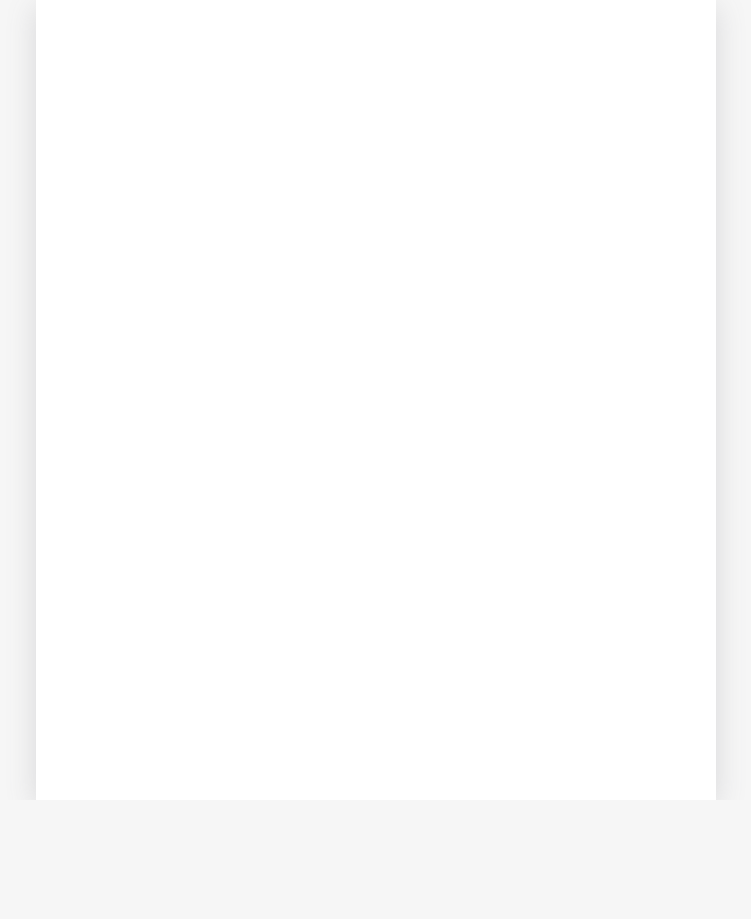
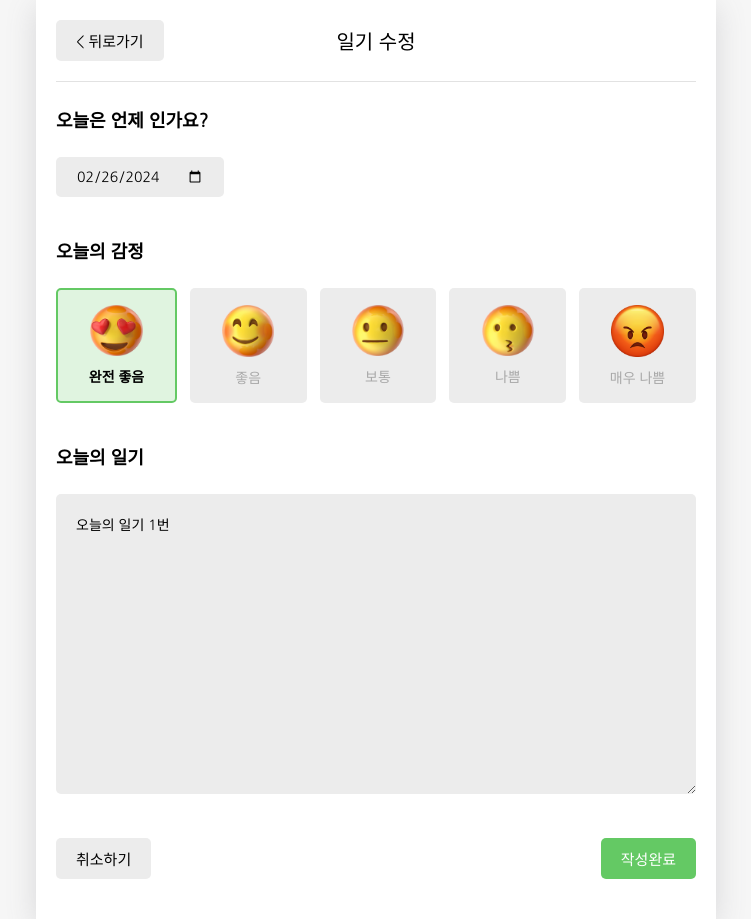
Before and after one commit to JeonggonCho/React-practice-Emotion_Diary, a React (Create React App) app in the folder emotion-diary/: page /edit/1 in a window 1280 px wide. Before the commit this address had no page. Shown: the whole page, without its empty margins (264-1015 px from the left). Before the commit the page ends 800 px from the top, so only its background shows below. Built offline with nearby package versions, Linux system fonts and the light colour scheme; the HTML template or start-up script is replaced by a standard one.

Commit message:
feature: edit_page

```diff
--- a/emotion-diary/src/App.js
+++ b/emotion-diary/src/App.js
@@ -127,7 +127,7 @@
           <Routes>
             <Route path="/" element={<Home/>}/>
             <Route path="/new" element={<New/>}/>
-            <Route path="/edit" element={<Edit/>}/>
+            <Route path="/edit/:id" element={<Edit/>}/>
             <Route path="/diary/:id" element={<Diary/>}/>
           </Routes>
         </div>
--- a/emotion-diary/src/components/DiaryEditor.js
+++ b/emotion-diary/src/components/DiaryEditor.js
@@ -1,5 +1,5 @@
 import {useNavigate} from "react-router-dom";
-import {useContext, useRef, useState} from "react";
+import {useContext, useEffect, useRef, useState} from "react";
 
 import MyHeader from "./MyHeader";
 import MyButton from "./MyButton";
@@ -38,7 +38,7 @@
   return date.toISOString().slice(0, 10);
 };
 
-const DiaryEditor = () => {
+const DiaryEditor = ({isEdit, originData}) => {
   const contentRef = useRef();
   const [content, setContent] = useState("");
   const [emotion, setEmotion] = useState(3);
@@ -48,7 +48,7 @@
     setEmotion(emotion);
   };
 
-  const {onCreate} = useContext(DiaryDispatchContext);
+  const {onCreate, onEdit} = useContext(DiaryDispatchContext);
 
   const navigate = useNavigate();
 
@@ -57,13 +57,28 @@
       contentRef.current.focus();
       return;
     }
-    onCreate(date, content, emotion);
+    if (window.confirm(isEdit ? "일기를 수정하시겠습니까?" : "새로운 일기를 작성하시겠습니까?")) {
+      if (!isEdit) {
+        onCreate(date, content, emotion);
+      } else {
+        onEdit(originData.id, date, content, emotion);
+      }
+    }
     navigate("/", {replace:true});
   };
+
+  useEffect(() => {
+    if (isEdit) {
+      setDate(getStringDate(new Date(parseInt(originData.date))));
+      setEmotion(originData.emotion);
+      setContent(originData.content);
+    }
+  }, [isEdit, originData]);
+
   return (
     <div className="DiaryEditor">
       <MyHeader
-        headText={"일기 작성"}
+        headText={isEdit ? "일기 수정" : "일기 작성"}
         leftChild={<MyButton text={"< 뒤로가기"} onClick={() => navigate(-1)}/>}
       />
       <div>
--- a/emotion-diary/src/pages/Edit.js
+++ b/emotion-diary/src/pages/Edit.js
@@ -1,33 +1,28 @@
-import {useNavigate, useSearchParams} from "react-router-dom";
+import {useNavigate, useParams} from "react-router-dom";
+import {useContext, useEffect, useState} from "react";
+import {DiaryStateContext} from "../App";
+import DiaryEditor from "../components/DiaryEditor";
 
 const Edit = () => {
+  const [originData, setOriginData] = useState();
   const navigate = useNavigate();
-  const [searchParams, setSearchParams] = useSearchParams()
+  const {id} = useParams();
+  const diaryList = useContext(DiaryStateContext);
 
-  const id = searchParams.get('id');
-  console.log('id : ', id);
-
-  const mode = searchParams.get('mode');
-  console.log('mode : ', mode);
+  useEffect(() => {
+    if (diaryList.length >= 1) {
+      const targetDiary = diaryList.find((it)=> parseInt(it.id) === parseInt(id));
+      if (targetDiary) {
+        setOriginData(targetDiary);
+      } else {
+        navigate("/", {replace:true});
+      }
+    }
+  }, [id, diaryList]);
 
   return (
     <div>
-      <h1>Edit</h1>
-      <p>이곳은 일기 수정 페이지 입니다.</p>
-      <button onClick={() => {
-        setSearchParams({who: '조정곤'})
-      }}>QS 바꾸기
-      </button>
-
-      <button onClick={() => {
-        navigate('/home')
-      }}>HOME으로 가기
-      </button>
-
-      <button onClick={() => {
-        navigate(-1)
-      }}>뒤로가기
-      </button>
+      {originData && <DiaryEditor isEdit={true} originData={originData} />}
     </div>
   );
 };
```
